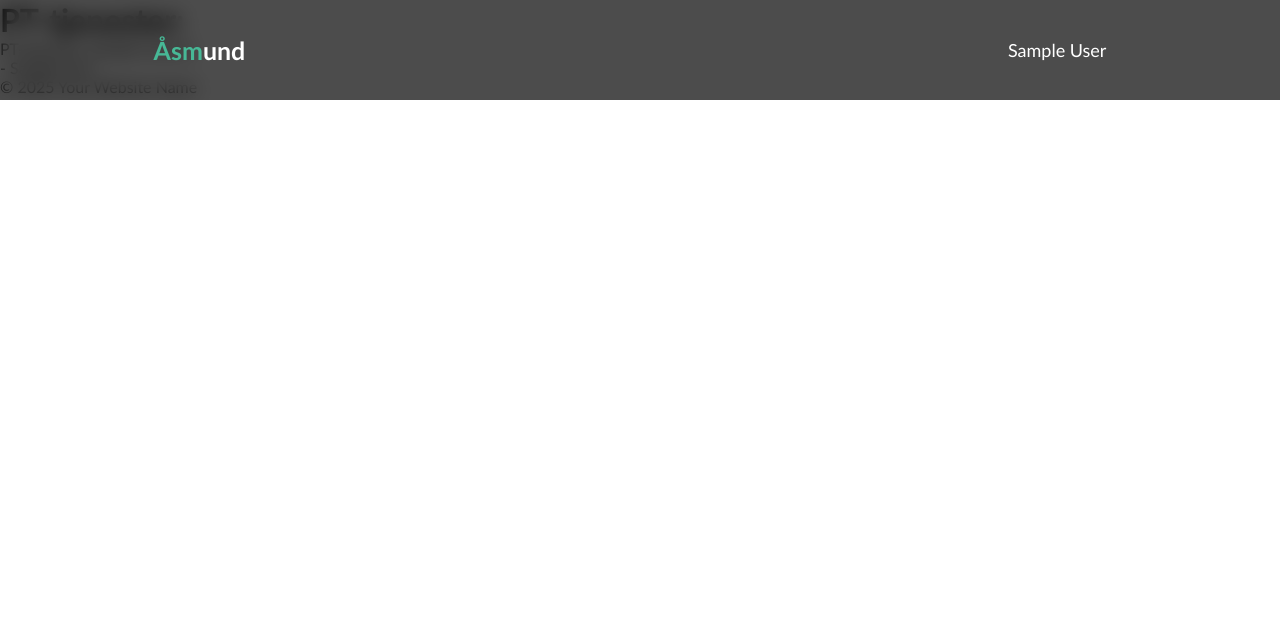
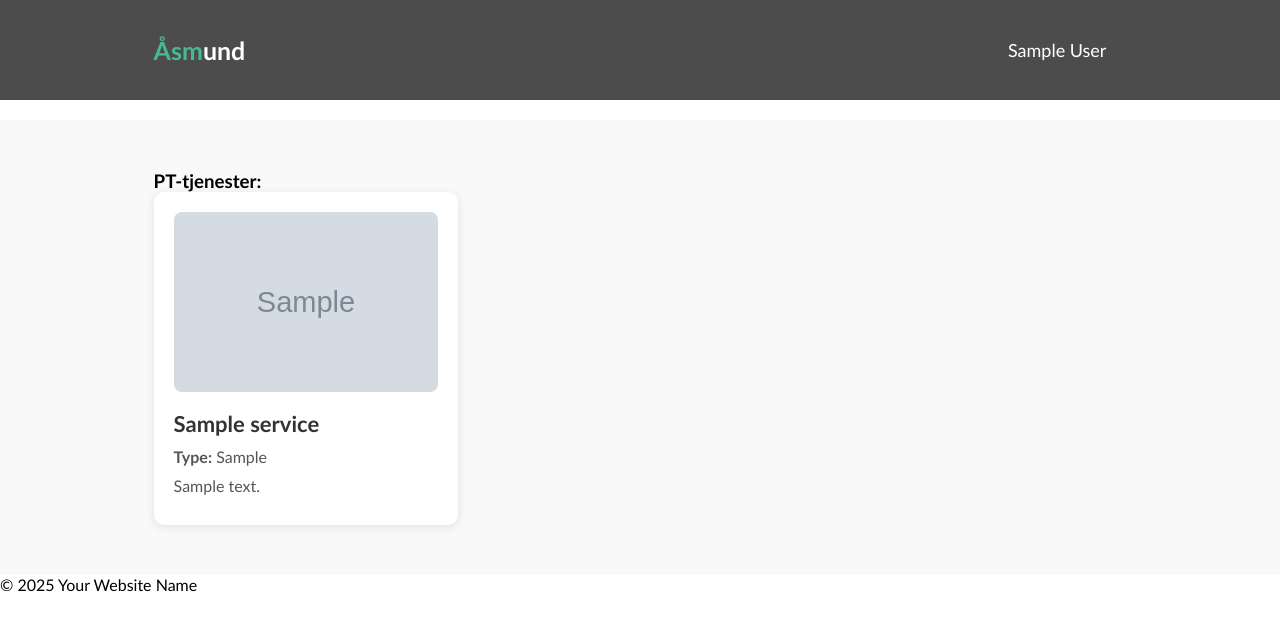
Before and after one commit to mathiasgreve/pt-booking, a Django app: template booking/templates/booking/booking.html in a window 1280 px wide. Shown: the top 631 px of the page. Run offline with Django 3.2, Linux system fonts and the light colour scheme; the template is opened without the code that fills it: most values are stand-ins (such as "Sample title", 1, 10 or a date in 2020); grey boxes marked "Sample" are stand-in pictures.

Commit message:
oppdatering

```diff
--- a/booking/models.py
+++ b/booking/models.py
@@ -22,6 +22,8 @@ class Service(models.Model):
     service_type = models.CharField(max_length=100)
     description = models.TextField(blank=True)
     duration_minutes = models.PositiveIntegerField()  # Duration of the treatment in minutes
+    image = models.ImageField(upload_to='treatment_images/', blank=True, null=True)  # Add this
+    image_url = models.TextField(blank=True)
 
     def __str__(self):
         return self.name
--- a/booking/static/booking/style.css
+++ b/booking/static/booking/style.css
@@ -94,12 +94,62 @@ span{
     display: flex;
     gap:2em;
 }
-.ernaering,.blog,.filosofi{
+/* section{
     width: 100%;
     min-height: 100vh;
     background: rgb(241,241,241);
-    display: flex;
-    align-items: center;
+    display:flex;
+    align-items:center;
+    justify-content: center;
     gap: 7em;
     padding: 30px 12% 0;
+} */
+.body{
+    padding-top: 120px;
 }
+.services-section {
+    padding: 50px 12%;
+    background: #f9f9f9;
+}
+
+.services-container {
+    display: flex;
+    flex-wrap: wrap;
+    gap: 20px;
+    justify-content: space-between;
+}
+
+.service-card {
+    background: white;
+    border-radius: 10px;
+    box-shadow: 0 2px 10px rgba(0, 0, 0, 0.1);
+    padding: 20px;
+    width: calc(33.333% - 20px);
+    transition: 0.3s ease;
+    overflow: hidden;
+}
+
+.service-image {
+    width: 100%;
+    height: 180px;
+    object-fit: cover;
+    border-radius: 8px;
+    margin-bottom: 15px;
+}
+
+.service-card h2 {
+    font-size: 22px;
+    color: #333;
+    margin-bottom: 10px;
+}
+
+.service-card p {
+    font-size: 16px;
+    color: #555;
+    margin-bottom: 10px;
+}
+
+.service-card:hover {
+    transform: translateY(-5px);
+    box-shadow: 0 4px 20px rgba(0, 0, 0, 0.2);
+}
--- a/booking/templates/booking/base.html
+++ b/booking/templates/booking/base.html
@@ -27,8 +27,12 @@
 
         </header>
 
-        {% block body %}
-        {% endblock %}
+        <section class="body">
+            {% block body %}
+            {% endblock %}
+        </section>
+
+
 
     </body>
 
--- a/booking/templates/booking/booking.html
+++ b/booking/templates/booking/booking.html
@@ -3,14 +3,19 @@
 {% block title %}Book Your Appointment{% endblock %}
 
 {% block body %}
-
+<section class="services-section">
     <h1>PT-tjenester:</h1>
-
-    {% for service in pt_services %}
-        <li>PT-tjeneste: {{service.name}}</li>
-        <p> - {{service.description}}</p>
-    {% endfor %}
-
+    <div class="services-container">
+        {% for service in pt_services %}
+        <div class="service-card">
+            <img src="{{ service.image_url }}" alt="{{ service.name }}" class="service-image">
+            <h2>{{ service.name }}</h2>
+            <p><strong>Type:</strong> {{ service.treatment_type }}</p>
+            <p>{{ service.description }}</p>
+        </div>
+        {% endfor %}
+    </div>
+</section>
 {% endblock %}
 
 {% block customJS %}
--- a/booking/views.py
+++ b/booking/views.py
@@ -1,5 +1,6 @@
 from django.shortcuts import render
-from appointment.models import Service
+# from appointment.models import Service
+from booking.models import Service
 
 navbarContent = [
     {"url_name": "pt_presentation:hjem", "base_name": "hjem", "display_name": "Hjem"},
--- a/pt_project/urls.py
+++ b/pt_project/urls.py
@@ -20,6 +20,6 @@ from django.urls import path, include
 urlpatterns = [
     path('admin/', admin.site.urls),
     path('pt_presentation/', include("pt_presentation.urls"), name="pt_presentation" ),
-    path('appointment/', include('appointment.urls'), name="appointment"),
+    # path('appointment/', include('appointment.urls'), name="appointment"),
     path('booking/', include('booking.urls'), name="booking"),
 ]
```
Also changed, not shown: pt_project/settings.py (+11 -11 lines), booking/migrations/0001_initial.py (added), booking/migrations/0002_service_image.py (added), booking/migrations/0003_service_image_url.py (added).
